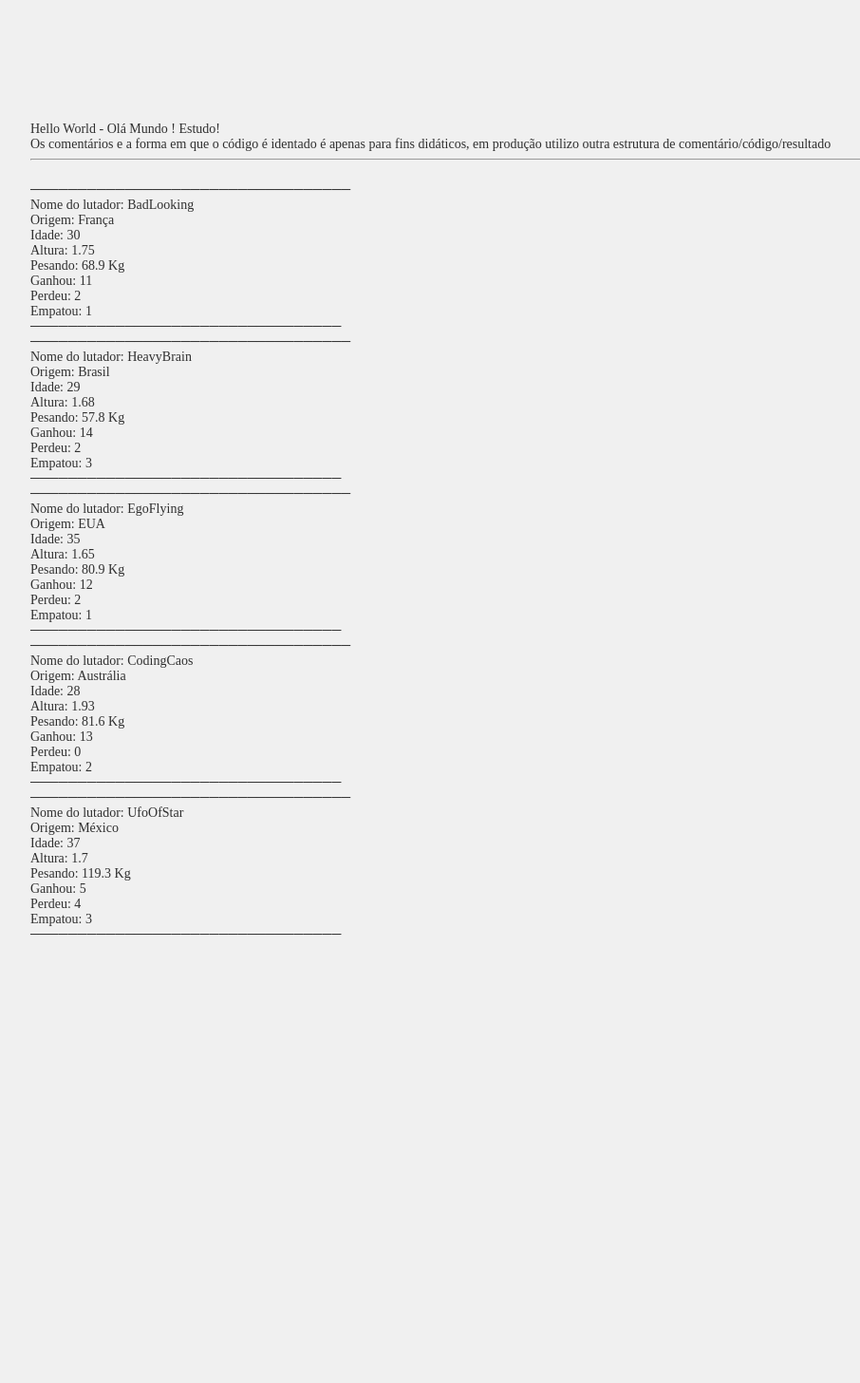
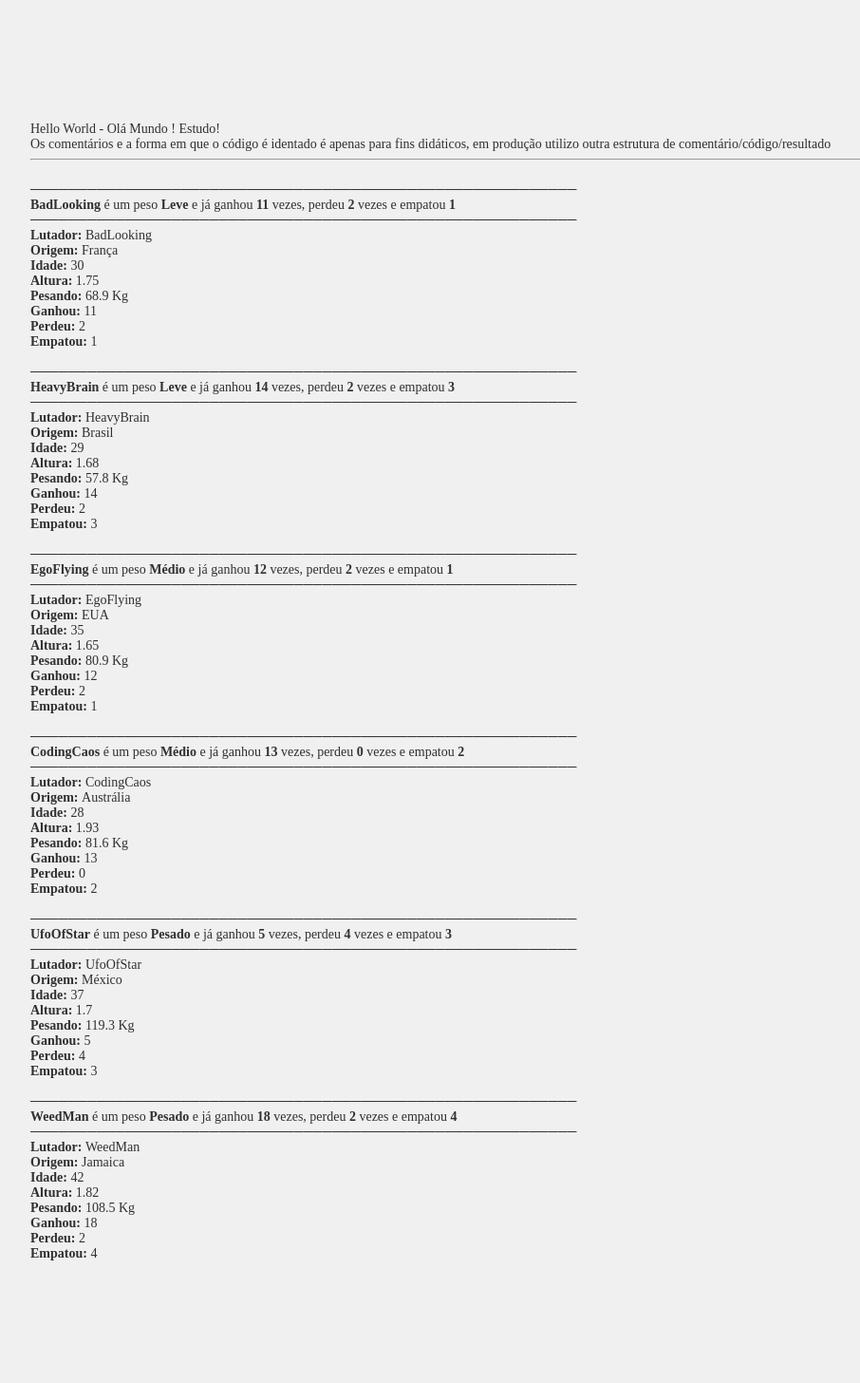
Before and after one commit to MarcelSussai/estudoPHP, a PHP site: page / in a window 1280 px wide. Shown: the whole page at 95% size, without its empty margins (96-1002 px from the left). Before the commit the page ends 984 px from the top, so only its background shows below. Run offline with PHP 8.4, Linux system fonts and the light colour scheme.

Commit message:
mais altera

```diff
--- a/source/POO/Luta/Lutador.php
+++ b/source/POO/Luta/Lutador.php
@@ -1,6 +1,6 @@
 <?php
 // ────────────────────────────────────────────────────────────────────────────────────────────────┐
-//  Iniciando a Classe:
+//  Iniciando a Classe Lutador:
     class Lutador {
   // ┌─────────────────────────────────────────────────────────────────────────────────────────────┐
   /*    Criando os Atributos
@@ -8,12 +8,9 @@
         private $nome;
         private $nacionalidade;
         private $idade;
-        private $altura;
-        private $peso;
+        private $altura, $peso;
         private $categoria;
-        private $vitorias;
-        private $derrotas;
-        private $empates;
+        private $vitorias, $derrotas, $empates;
   // └─────────────────────────────────────────────────────────────────────────────────────────────┘
 
   // ┌─────────────────────────────────────────────────────────────────────────────────────────────┐
@@ -127,7 +124,6 @@
             $this->setVitorias($vit);
             $this->setDerrotas($der);
             $this->setEmpates($emp);
-
         }
   // └─────────────────────────────────────────────────────────────────────────────────────────────┘
 
@@ -139,24 +135,36 @@
         public function apresentar() {
           //───────────────────────────────────────────────────────────────────────────────────────┐
             $pl = "<br>\n";
-            $lin1 = $pl."──────────────────────────────────".$pl;
-            $lin2 = "Nome do lutador: ".$this->getNome().$pl;
-            $lin3 = "Origem: ".$this->getNacionalidade().$pl;
-            $lin4 = "Idade: ".$this->getIdade().$pl;
-            $lin5 = "Altura: ".$this->getAltura().$pl;
-            $lin6 = "Pesando: ".$this->getPeso()." Kg".$pl;
-            $lin7 = "Ganhou: ".$this->getVitorias().$pl;
-            $lin8 = "Perdeu: ".$this->getDerrotas().$pl;
-            $lin9 = "Empatou: ".$this->getEmpates().$pl;
-            $lin10 = "─────────────────────────────────";
+            $f1 = "<strong>";
+            $f2 = "</strong>";
+            $lin = $pl."──────────────────────────────────────────────────────────".$pl;
+            $lin .= $f1."Lutador: ".$f2.$this->getNome().$pl;
+            $lin .= $f1."Origem: ".$f2.$this->getNacionalidade().$pl;
+            $lin .= $f1."Idade: ".$f2.$this->getIdade().$pl;
+            $lin .= $f1."Altura: ".$f2.$this->getAltura().$pl;
+            $lin .= $f1."Pesando: ".$f2.$this->getPeso()." Kg".$pl;
+            $lin .= $f1."Ganhou: ".$f2.$this->getVitorias().$pl;
+            $lin .= $f1."Perdeu: ".$f2.$this->getDerrotas().$pl;
+            $lin .= $f1."Empatou: ".$f2.$this->getEmpates().$pl;
           // └─────────────────────────────────────────────────────────────────────────────────────┘
-            echo $lin1.$lin2.$lin3,$lin4.$lin5.$lin6.$lin7.$lin8.$lin9.$lin10;
+            echo $lin;
         }
 
   // |─────────────────────────────────────────────────────────────────────────────────────────────|
-  /*    Método status()
+  /*    Método estado()
    */
-
+        public function estado() {
+            $pl = "<br>\n";
+            $f1 = "<strong>";
+            $f2 = "</strong>";
+            $lin = $pl."──────────────────────────────────────────────────────────".$pl;
+            $lin .= $f1.$this->getNome().$f2." é um peso "
+                    .$f1.$this->getCategoria().$f2." e já ganhou "
+                    .$f1.$this->getVitorias().$f2." vezes, perdeu "
+                    .$f1.$this->getDerrotas().$f2." vezes e empatou "
+                    .$f1.$this->getEmpates().$f2;
+            echo $lin;
+        }
 
   // |─────────────────────────────────────────────────────────────────────────────────────────────|
   /*    Método ganharLuta()
--- a/source/POO/Luta/definicao.php
+++ b/source/POO/Luta/definicao.php
@@ -15,7 +15,7 @@
    *    │ (-) empates                   │
    *    │▬▬▬▬▬▬▬▬▬▬▬▬▬▬▬▬▬▬▬▬▬▬▬▬▬▬▬▬▬▬▬│
    *    │ (+) apresentar()              │
-   *    │ (+) status()                  │
+   *    │ (+) estado()                  │
    *    │ (+) ganharLuta()              │
    *    │ (+) perderLuta()              │
    *    │ (+) empatarluta()             │
@@ -38,31 +38,32 @@
    *    └▬▬▬▬▬▬▬▬▬▬▬▬▬▬▬▬▬▬▬▬▬▬▬▬▬▬▬▬▬▬▬┘
    *
    *    Para Cadastrar:
-   *  ┌▬▬▬▬▬▬▬▬▬▬▬▬▬▬▬▬▬┬▬▬▬▬▬▬▬▬▬▬▬▬▬┬▬▬▬▬▬▬▬▬▬▬▬▬▬┬▬▬▬▬▬▬▬▬▬▬▬▬┬▬▬▬▬▬▬▬▬▬▬▬▬▬┬▬▬▬▬▬▬▬▬▬▬▬▬┐
-   *  │ Nome:           │ BadLooking  │ HeavyBrain  │ EgoFlying  │ CodingCaos  │ UfoOfStar  │
-   *  │ Nacionalidade:  │ França      │ Brasil      │ EUA        │ Austrália   │ México     │
-   *  │ idade:          │ 30          │ 29          │ 35         │ 28          │ 37         │
-   *  │ altura:         │ 1.75        │ 1.68        │ 1.65       │ 1.93        │ 1.70       │
-   *  │ peso:           │ 68,9        │ 57.8        │ 80.9       │ 81.6        │ 119.3      │
-   *  │ categoria:      │ Leve        │ Leve        │ Médio      │ Médio       │ Pesado     │
-   *  │ vitórias:       │ 11          │ 14          │ 12         │ 13          │ 5          │
-   *  │ derrotas:       │ 2           │ 2           │ 2          │ 0           │ 4          │
-   *  │ empates:        │ 1           │ 3           │ 1          │ 2           │ 3          │
-   *  └▬▬▬▬▬▬▬▬▬▬▬▬▬▬▬▬▬┴▬▬▬▬▬▬▬▬▬▬▬▬▬┴▬▬▬▬▬▬▬▬▬▬▬▬▬┴▬▬▬▬▬▬▬▬▬▬▬▬┴▬▬▬▬▬▬▬▬▬▬▬▬▬┴▬▬▬▬▬▬▬▬▬▬▬▬┘
+   *  ┌▬▬▬▬▬▬▬▬▬▬▬▬▬▬▬▬▬┬▬▬▬▬▬▬▬▬▬▬▬▬▬┬▬▬▬▬▬▬▬▬▬▬▬▬▬┬▬▬▬▬▬▬▬▬▬▬▬▬┬▬▬▬▬▬▬▬▬▬▬▬▬▬┬▬▬▬▬▬▬▬▬▬▬▬▬┬▬▬▬▬▬▬▬▬▬▬┐
+   *  │ Nome:           │ BadLooking  │ HeavyBrain  │ EgoFlying  │ CodingCaos  │ UfoOfStar  │ WeedMan  │
+   *  │ Nacionalidade:  │ França      │ Brasil      │ EUA        │ Austrália   │ México     │ Jamaica  │
+   *  │ idade:          │ 30          │ 29          │ 35         │ 28          │ 37         │ 42       │
+   *  │ altura:         │ 1.75        │ 1.68        │ 1.65       │ 1.93        │ 1.70       │ 1.82     │
+   *  │ peso:           │ 68,9        │ 57.8        │ 80.9       │ 81.6        │ 119.3      │ 108.5    │
+   *  │ categoria:      │ Leve        │ Leve        │ Médio      │ Médio       │ Pesado     │ Pesado   │
+   *  │ vitórias:       │ 11          │ 14          │ 12         │ 13          │ 5          │ 18       │
+   *  │ derrotas:       │ 2           │ 2           │ 2          │ 0           │ 4          │ 2        │
+   *  │ empates:        │ 1           │ 3           │ 1          │ 2           │ 3          │ 4        │
+   *  └▬▬▬▬▬▬▬▬▬▬▬▬▬▬▬▬▬┴▬▬▬▬▬▬▬▬▬▬▬▬▬┴▬▬▬▬▬▬▬▬▬▬▬▬▬┴▬▬▬▬▬▬▬▬▬▬▬▬┴▬▬▬▬▬▬▬▬▬▬▬▬▬┴▬▬▬▬▬▬▬▬▬▬▬▬┴▬▬▬▬▬▬▬▬▬▬┘
    *
    */
-
-
     require_once './var_util.php';
     require_once 'Lutador.php';
 
+    $l = array();
     $l[0] = new Lutador("BadLooking", "França",30,1.75,68.9,11,2,1);
     $l[1] = new Lutador("HeavyBrain", "Brasil",29,1.68,57.8,14,2,3);
     $l[2] = new Lutador("EgoFlying", "EUA",35,1.65,80.9,12,2,1);
     $l[3] = new Lutador("CodingCaos", "Austrália",28,1.93,81.6,13,0,2);
     $l[4] = new Lutador("UfoOfStar", "México",37,1.70,119.3,5,4,3);
+    $l[5] = new Lutador("WeedMan", "Jamaica",42,1.82,108.5,18,2,4);
 
     foreach ($l as $key) {
+        $key->estado();
         $key->apresentar();
         //mostrarEstado($key);
     }
```
